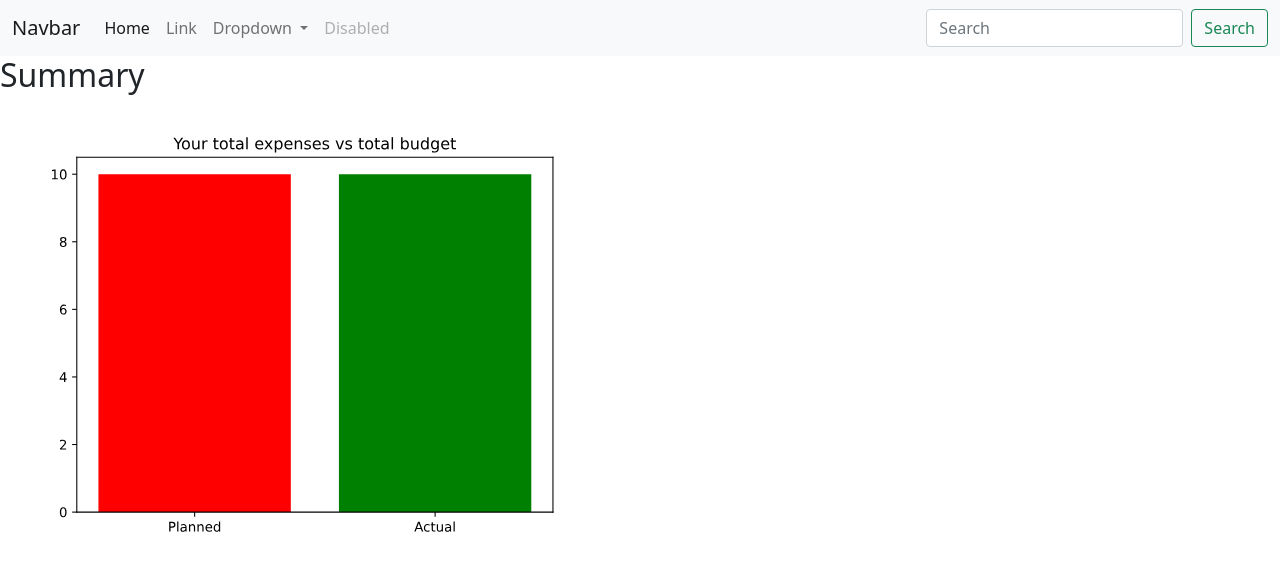
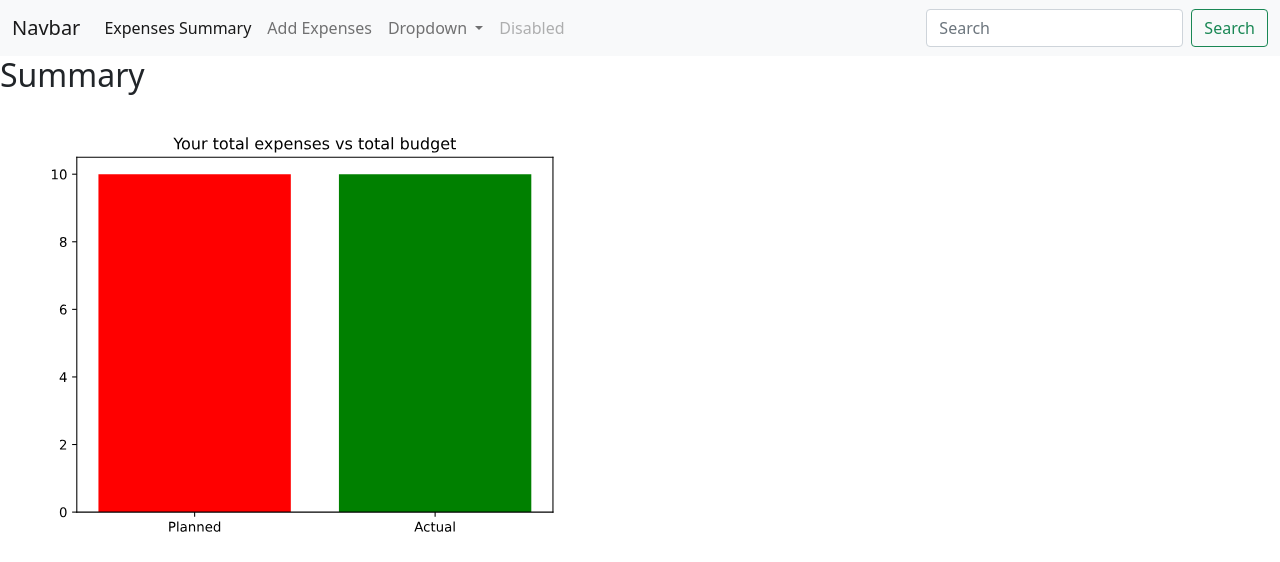
Before and after one commit to navneet-kala/monthly-budget, a Django app: page /summary/ in a window 1280 px wide. Shown: the top 562 px of the page. Run offline with Django 3.2, Linux system fonts and the light colour scheme; tables that the repository leaves empty hold one stand-in row (values such as "Sample post"); some libraries are stand-ins or nearby versions.

Commit message:
Added base.html,datepicker

```diff
--- a/summary/models.py
+++ b/summary/models.py
@@ -15,7 +15,7 @@ class ExpenseCategories(models.Model):
 
 
 class MonthlySummary(models.Model):
-    expense_date = models.DateField(null=True, blank=True)
+    expense_date = models.DateField(null=True)
     amount = models.DecimalField(
         max_digits=10, decimal_places=2, null=True, default=0)
     description = models.TextField(null=True, blank=True)
--- /dev/null
+++ b/summary/templates/summary/base.html
@@ -0,0 +1,89 @@
+<!DOCTYPE html>
+<html lang="en">
+  <head>
+    <meta charset="UTF-8" />
+    <meta http-equiv="X-UA-Compatible" content="IE=edge" />
+    <meta name="viewport" content="width=device-width, initial-scale=1.0" />
+    <title>Budget</title>
+    <link
+      href="https://cdn.jsdelivr.net/npm/bootstrap@5.0.0-beta2/dist/css/bootstrap.min.css"
+      rel="stylesheet"
+      integrity="sha384-BmbxuPwQa2lc/FVzBcNJ7UAyJxM6wuqIj61tLrc4wSX0szH/Ev+nYRRuWlolflfl"
+      crossorigin="anonymous"
+    />
+    <link rel="stylesheet" href="//cdn.datatables.net/1.10.24/css/jquery.dataTables.min.css">
+    <link rel="stylesheet" href="https://cdn.jsdelivr.net/npm/flatpickr/dist/flatpickr.min.css">
+    <script src="https://cdn.jsdelivr.net/npm/flatpickr"></script>
+  </head>
+  <body>
+    <nav class="navbar navbar-expand-lg navbar-light bg-light">
+      <div class="container-fluid">
+        <a class="navbar-brand" href="#">Navbar</a>
+        <button
+          class="navbar-toggler"
+          type="button"
+          data-bs-toggle="collapse"
+          data-bs-target="#navbarSupportedContent"
+          aria-controls="navbarSupportedContent"
+          aria-expanded="false"
+          aria-label="Toggle navigation"
+        >
+          <span class="navbar-toggler-icon"></span>
+        </button>
+        <div class="collapse navbar-collapse" id="navbarSupportedContent">
+          <ul class="navbar-nav me-auto mb-2 mb-lg-0">
+            <li class="nav-item">
+              <a class="nav-link active" aria-current="page" href="http://127.0.0.1:8000/summary/">Expenses Summary</a>
+            </li>
+            <li class="nav-item">
+              <a class="nav-link" href="http://127.0.0.1:8000/summary/expenses/">Add Expenses</a>
+            </li>
+            <li class="nav-item dropdown">
+              <a
+                class="nav-link dropdown-toggle"
+                href="#"
+                id="navbarDropdown"
+                role="button"
+                data-bs-toggle="dropdown"
+                aria-expanded="false"
+              >
+                Dropdown
+              </a>
+              <ul class="dropdown-menu" aria-labelledby="navbarDropdown">
+                <li><a class="dropdown-item" href="#">Action</a></li>
+                <li><a class="dropdown-item" href="#">Another action</a></li>
+                <li><hr class="dropdown-divider" /></li>
+                <li>
+                  <a class="dropdown-item" href="#">Something else here</a>
+                </li>
+              </ul>
+            </li>
+            <li class="nav-item">
+              <a
+                class="nav-link disabled"
+                href="#"
+                tabindex="-1"
+                aria-disabled="true"
+                >Disabled</a
+              >
+            </li>
+          </ul>
+          <form class="d-flex">
+            <input
+              class="form-control me-2"
+              type="search"
+              placeholder="Search"
+              aria-label="Search"
+            />
+            <button class="btn btn-outline-success" type="submit">
+              Search
+            </button>
+          </form>
+        </div>
+      </div>
+    </nav>
+    {% block content %}
+    {% endblock %}
+
+  </body>
+</html>
--- a/summary/templates/summary/index.html
+++ b/summary/templates/summary/index.html
@@ -1,87 +1,7 @@
+{% extends 'summary/base.html' %}
 {% load custom_tags %}
 
-<!DOCTYPE html>
-<html lang="en">
-  <head>
-    <meta charset="UTF-8" />
-    <meta http-equiv="X-UA-Compatible" content="IE=edge" />
-    <meta name="viewport" content="width=device-width, initial-scale=1.0" />
-    <title>Budget</title>
-    <link
-      href="https://cdn.jsdelivr.net/npm/bootstrap@5.0.0-beta2/dist/css/bootstrap.min.css"
-      rel="stylesheet"
-      integrity="sha384-BmbxuPwQa2lc/FVzBcNJ7UAyJxM6wuqIj61tLrc4wSX0szH/Ev+nYRRuWlolflfl"
-      crossorigin="anonymous"
-    />
-    <link rel="stylesheet" href="//cdn.datatables.net/1.10.24/css/jquery.dataTables.min.css">
-  </head>
-  <body>
-    <nav class="navbar navbar-expand-lg navbar-light bg-light">
-      <div class="container-fluid">
-        <a class="navbar-brand" href="#">Navbar</a>
-        <button
-          class="navbar-toggler"
-          type="button"
-          data-bs-toggle="collapse"
-          data-bs-target="#navbarSupportedContent"
-          aria-controls="navbarSupportedContent"
-          aria-expanded="false"
-          aria-label="Toggle navigation"
-        >
-          <span class="navbar-toggler-icon"></span>
-        </button>
-        <div class="collapse navbar-collapse" id="navbarSupportedContent">
-          <ul class="navbar-nav me-auto mb-2 mb-lg-0">
-            <li class="nav-item">
-              <a class="nav-link active" aria-current="page" href="#">Home</a>
-            </li>
-            <li class="nav-item">
-              <a class="nav-link" href="#">Link</a>
-            </li>
-            <li class="nav-item dropdown">
-              <a
-                class="nav-link dropdown-toggle"
-                href="#"
-                id="navbarDropdown"
-                role="button"
-                data-bs-toggle="dropdown"
-                aria-expanded="false"
-              >
-                Dropdown
-              </a>
-              <ul class="dropdown-menu" aria-labelledby="navbarDropdown">
-                <li><a class="dropdown-item" href="#">Action</a></li>
-                <li><a class="dropdown-item" href="#">Another action</a></li>
-                <li><hr class="dropdown-divider" /></li>
-                <li>
-                  <a class="dropdown-item" href="#">Something else here</a>
-                </li>
-              </ul>
-            </li>
-            <li class="nav-item">
-              <a
-                class="nav-link disabled"
-                href="#"
-                tabindex="-1"
-                aria-disabled="true"
-                >Disabled</a
-              >
-            </li>
-          </ul>
-          <form class="d-flex">
-            <input
-              class="form-control me-2"
-              type="search"
-              placeholder="Search"
-              aria-label="Search"
-            />
-            <button class="btn btn-outline-success" type="submit">
-              Search
-            </button>
-          </form>
-        </div>
-      </div>
-    </nav>
+{% block content %}
     <h2>Summary</h2>
 
     <table class="table table-striped" id="summary">
@@ -128,5 +48,5 @@
       $('#summary').DataTable();
     } );</script>
 
-  </body>
-</html>
+
+{% endblock %}
```
Also changed, not shown: summary/templates/summary/expenses.html (+9 -87 lines).
